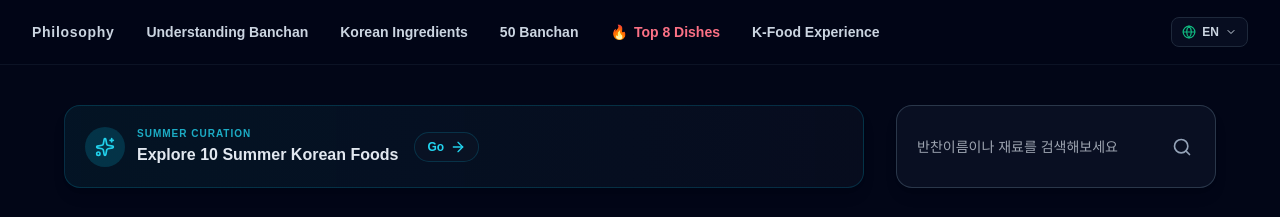
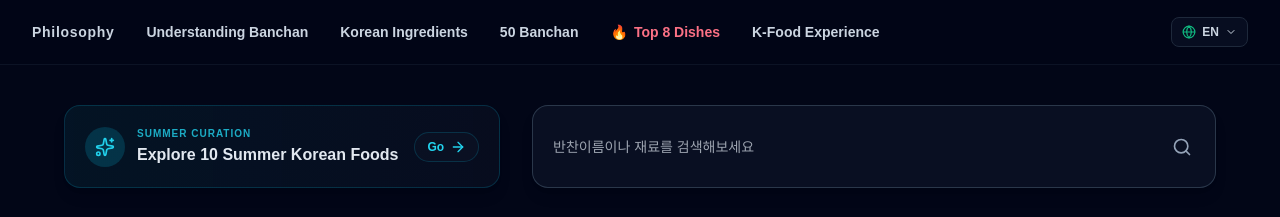
Before and after one commit to EBookMart/K-BanChan, a Next.js app: page /en/hot in a window 1280 px wide. Shown: the top 217 px of the page. Built offline with nearby package versions, Linux system fonts and the light colour scheme.

Commit message:
fix: remove unused imports and props

```diff
--- a/src/components/SeasonalThemeBanner.tsx
+++ b/src/components/SeasonalThemeBanner.tsx
@@ -121,7 +121,7 @@ export default function SeasonalThemeBanner({ locale }: SeasonalThemeBannerProps
     <div className="flex flex-col lg:flex-row gap-6 lg:gap-8 w-full items-stretch mb-6">
       <Link
         href={theme.href}
-        className={`group flex-1 flex flex-col sm:flex-row items-start sm:items-center p-4 sm:p-5 rounded-2xl bg-gradient-to-r ${theme.gradientFrom} ${theme.gradientTo} border ${theme.borderColor} ${theme.hoverBorderColor} transition-all duration-300 shadow-lg ${theme.shadowColor}`}
+        className={`group shrink-0 flex flex-col sm:flex-row items-start sm:items-center p-4 sm:p-5 rounded-2xl bg-gradient-to-r ${theme.gradientFrom} ${theme.gradientTo} border ${theme.borderColor} ${theme.hoverBorderColor} transition-all duration-300 shadow-lg ${theme.shadowColor}`}
         dir={isRtl ? "rtl" : "ltr"}
       >
         <div className="flex items-center gap-3">
@@ -150,7 +150,7 @@ export default function SeasonalThemeBanner({ locale }: SeasonalThemeBannerProps
         </div>
       </Link>
 
-      <form onSubmit={handleSearch} className="w-full lg:w-[320px] relative flex shrink-0" dir={isRtl ? "rtl" : "ltr"}>
+      <form onSubmit={handleSearch} className="w-full flex-1 relative flex" dir={isRtl ? "rtl" : "ltr"}>
         <input
           type="text"
           value={query}
```
Also changed, not shown: src/data/banchan.json.
